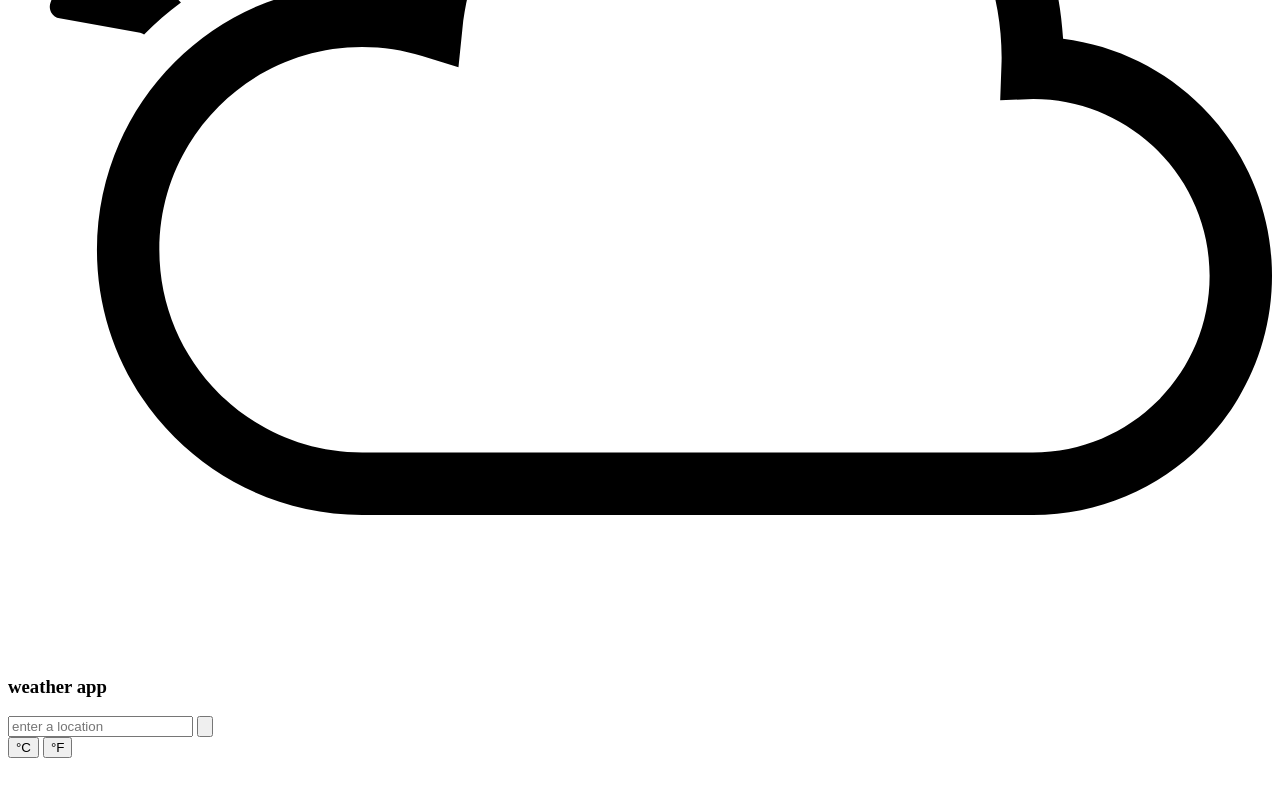
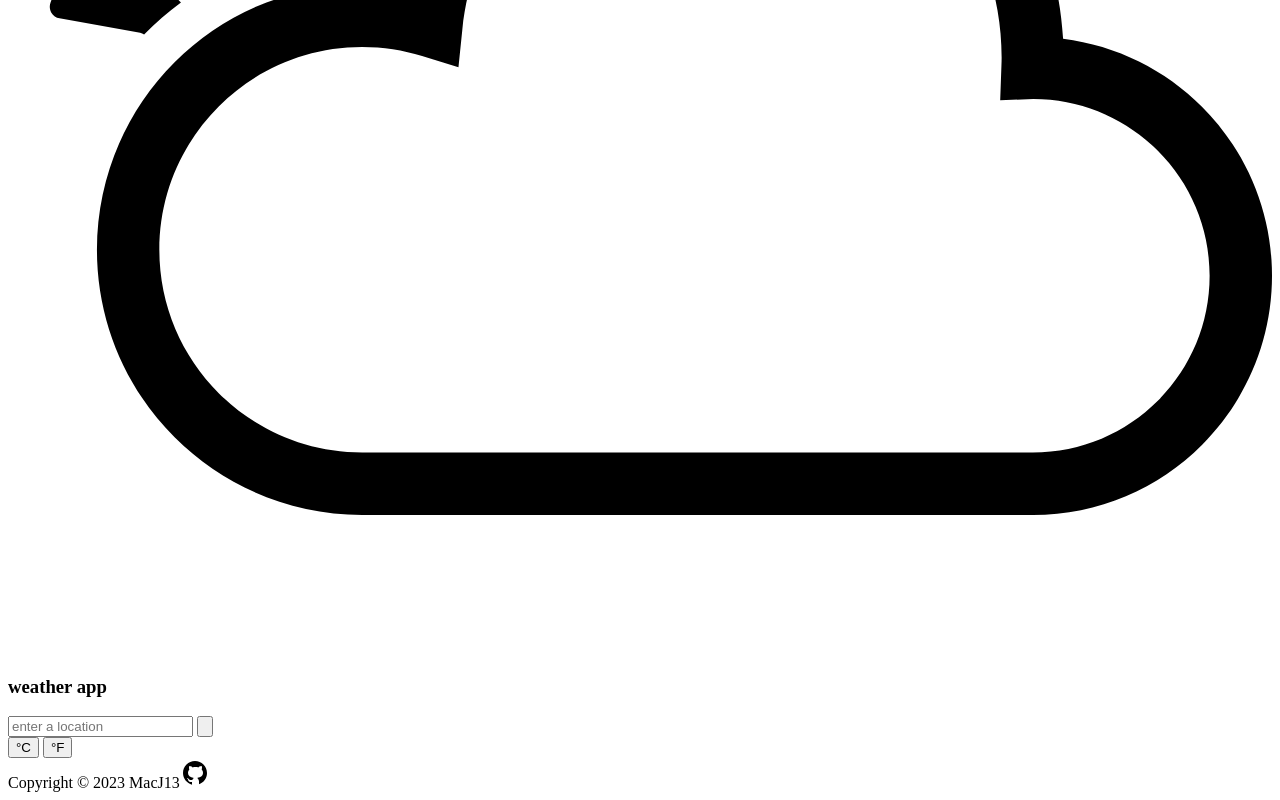
Before and after one commit to MacJ13/weather-app, a plain HTML site: page index.html in a window 1280 px wide. Shown: the part 619-1419 px from the top of the page. Before the commit the page ends 1385 px from the top, so only its background shows below. Drawn offline with Linux system fonts and the light colour scheme.

Commit message:
Create footer element

```diff
--- a/index.html
+++ b/index.html
@@ -75,11 +75,29 @@
       </form>
       <div class="nav-mode">
         <div class="nav-units">
+          <div class="nav-active-unit"></div>
           <button class="nav-btn active" data-unit="metric">°C</button>
           <button class="nav-btn" data-unit="imperial">°F</button>
         </div>
       </div>
     </nav>
     <div id="container" class="hidden"></div>
+    <footer class="footer">
+      <div class="footer-copyright">
+        Copyright © 2023 MacJ13<a
+          class="footer-link"
+          href="https://github.com/MacJ13/"
+          ><svg
+            xmlns="http://www.w3.org/2000/svg"
+            viewBox="0 0 30 30"
+            width="30px"
+            height="30px"
+          >
+            <path
+              d="M15,3C8.373,3,3,8.373,3,15c0,5.623,3.872,10.328,9.092,11.63C12.036,26.468,12,26.28,12,26.047v-2.051 c-0.487,0-1.303,0-1.508,0c-0.821,0-1.551-0.353-1.905-1.009c-0.393-0.729-0.461-1.844-1.435-2.526 c-0.289-0.227-0.069-0.486,0.264-0.451c0.615,0.174,1.125,0.596,1.605,1.222c0.478,0.627,0.703,0.769,1.596,0.769 c0.433,0,1.081-0.025,1.691-0.121c0.328-0.833,0.895-1.6,1.588-1.962c-3.996-0.411-5.903-2.399-5.903-5.098 c0-1.162,0.495-2.286,1.336-3.233C9.053,10.647,8.706,8.73,9.435,8c1.798,0,2.885,1.166,3.146,1.481C13.477,9.174,14.461,9,15.495,9 c1.036,0,2.024,0.174,2.922,0.483C18.675,9.17,19.763,8,21.565,8c0.732,0.731,0.381,2.656,0.102,3.594 c0.836,0.945,1.328,2.066,1.328,3.226c0,2.697-1.904,4.684-5.894,5.097C18.199,20.49,19,22.1,19,23.313v2.734 c0,0.104-0.023,0.179-0.035,0.268C23.641,24.676,27,20.236,27,15C27,8.373,21.627,3,15,3z"
+            ></path></svg
+        ></a>
+      </div>
+    </footer>
   </body>
 </html>
```
